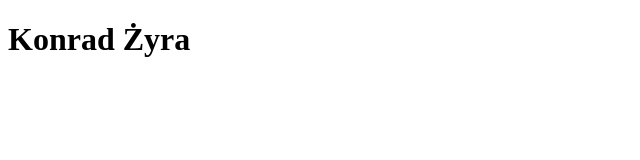
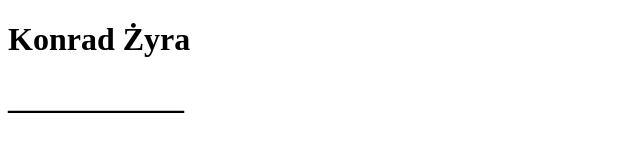
Before and after one commit to Zyrekk/TNAF-zajecia1-KZ, a plain HTML site: page index.html in a window 1280 px wide. Shown: the whole page, without its empty margins (0-640 px from the left). Drawn offline with Linux system fonts and the light colour scheme.

Commit message:
Update index.html

```diff
--- a/index.html
+++ b/index.html
@@ -6,5 +6,6 @@
      </head>
      <body>
           <h1>Konrad Żyra</h1>
+		  <h1>___________</h1>
      </body>
 </html>
```
